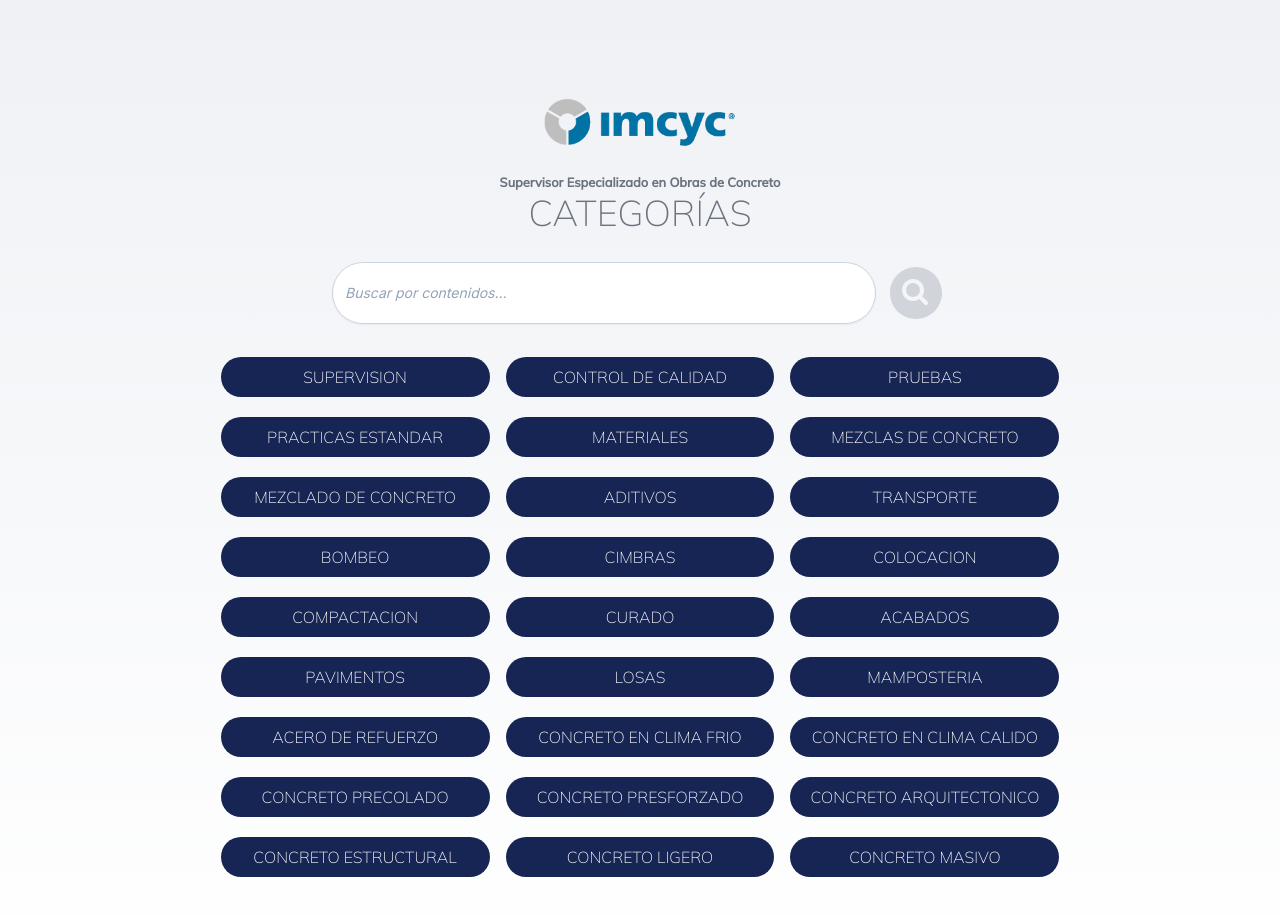
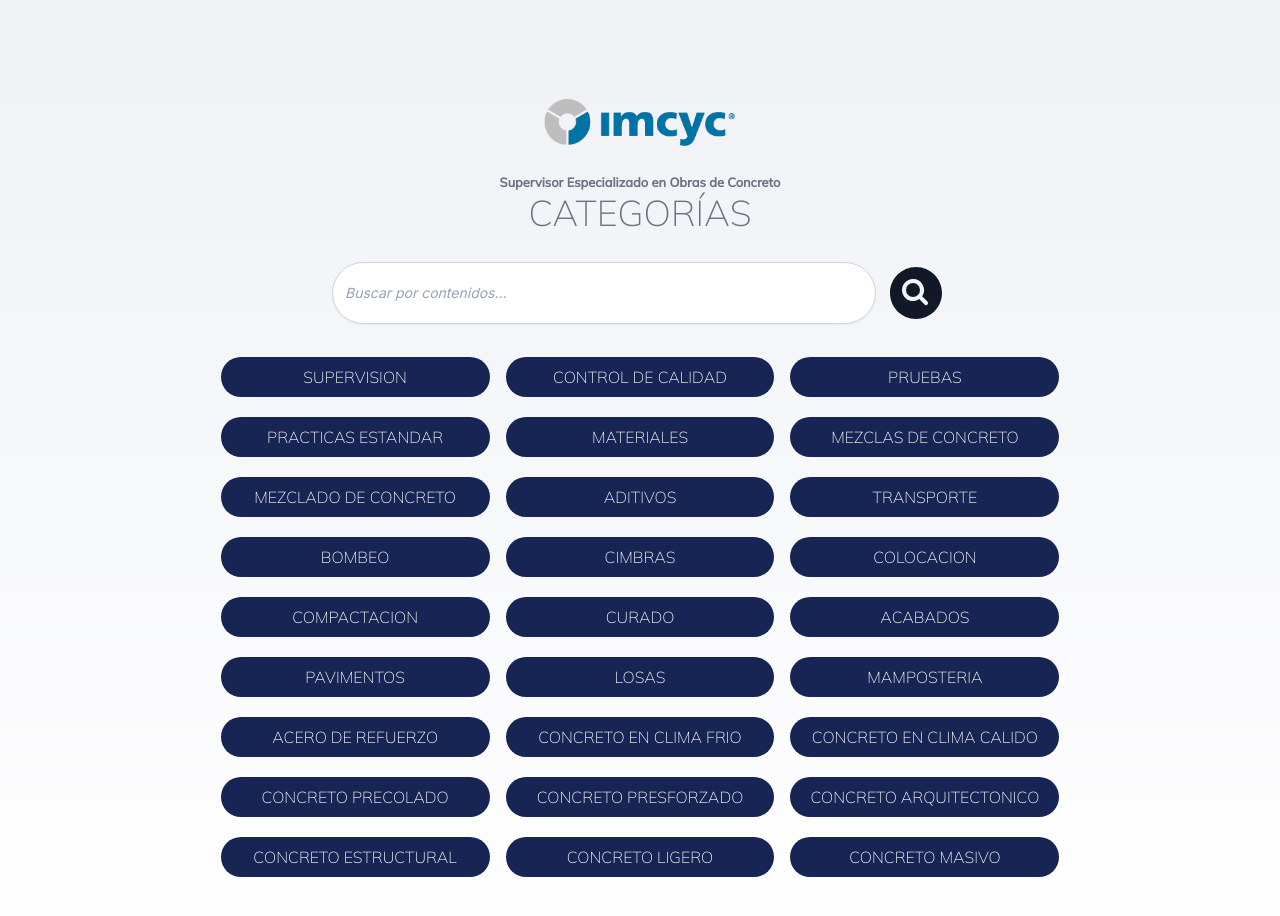
Before and after one commit to axelobscura/seoc, a Next.js app: page /categorias in a window 1280 px wide. Shown: the top 916 px of the page. Built offline with nearby package versions, Linux system fonts and the light colour scheme.

Commit message:
search-component

```diff
--- a/src/app/components/Search.tsx
+++ b/src/app/components/Search.tsx
@@ -1,22 +1,21 @@
 "use client";
-import { useRef } from 'react';
+import { useRef, RefObject } from 'react';
 import { MagnifyingGlassCircleIcon } from '@heroicons/react/24/solid'
 
 export default function Search() {
-
-
+  const myRef: RefObject<HTMLInputElement> = useRef<HTMLInputElement>(null);
 
   const buscar = (e: any) => {
-    console.log(e)
+    console.log(myRef.current?.value);
   }
 
   return(
     <div className='my-2 w-full'>
         <label className="flex items-center justify-center relative block">
             <span className="sr-only">Search</span>
-            <input className="placeholder:italic placeholder:text-slate-400 text-gray-900 block bg-white w-1/2 border border-slate-300 rounded-full py-5 pl-3 pr-3 shadow-sm focus:outline-none focus:border-sky-500 focus:ring-sky-500 focus:ring-1 sm:text-sm" placeholder="Buscar por contenidos..." type="text" name="search"/>
+            <input ref={myRef} className="placeholder:italic placeholder:text-slate-400 text-gray-900 block bg-white w-1/2 border border-slate-300 rounded-full py-5 pl-3 pr-3 shadow-sm focus:outline-none focus:border-sky-500 focus:ring-sky-500 focus:ring-1 sm:text-sm" placeholder="Buscar por contenidos..." type="text" name="search"/>
             <span className="inset-y-0 left-0 flex items-center pl-2" onClick={buscar}>
-                <MagnifyingGlassCircleIcon className="h-16 w-16 text-gray-300 hover:text-slate-400 cursor-pointer"/>
+                <MagnifyingGlassCircleIcon className="h-16 w-16 text-gray-900 hover:text-slate-400 cursor-pointer"/>
             </span>
         </label>
     </div>
```
